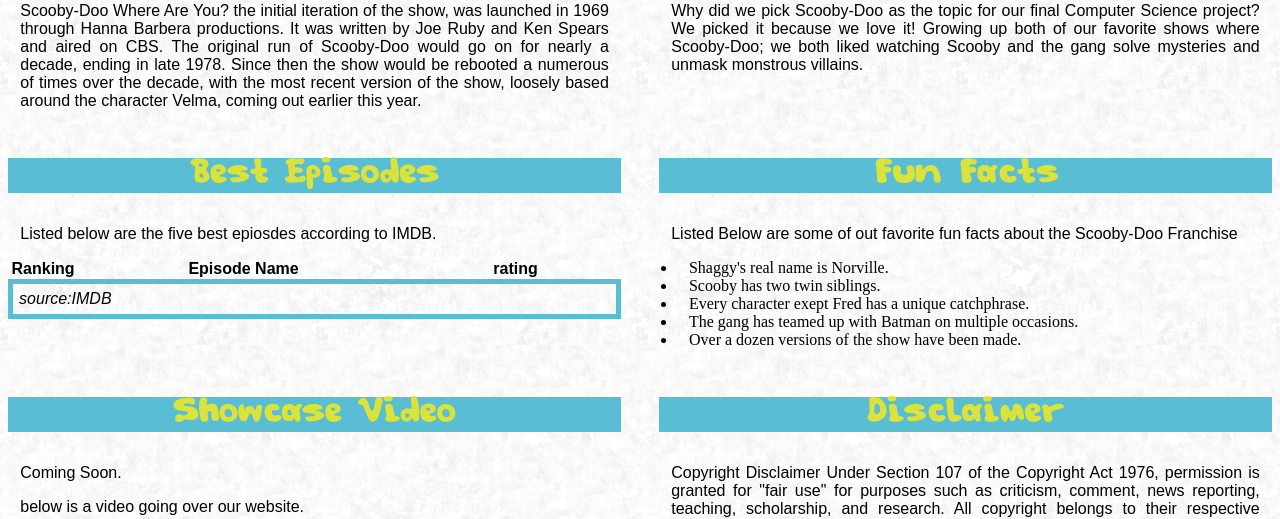
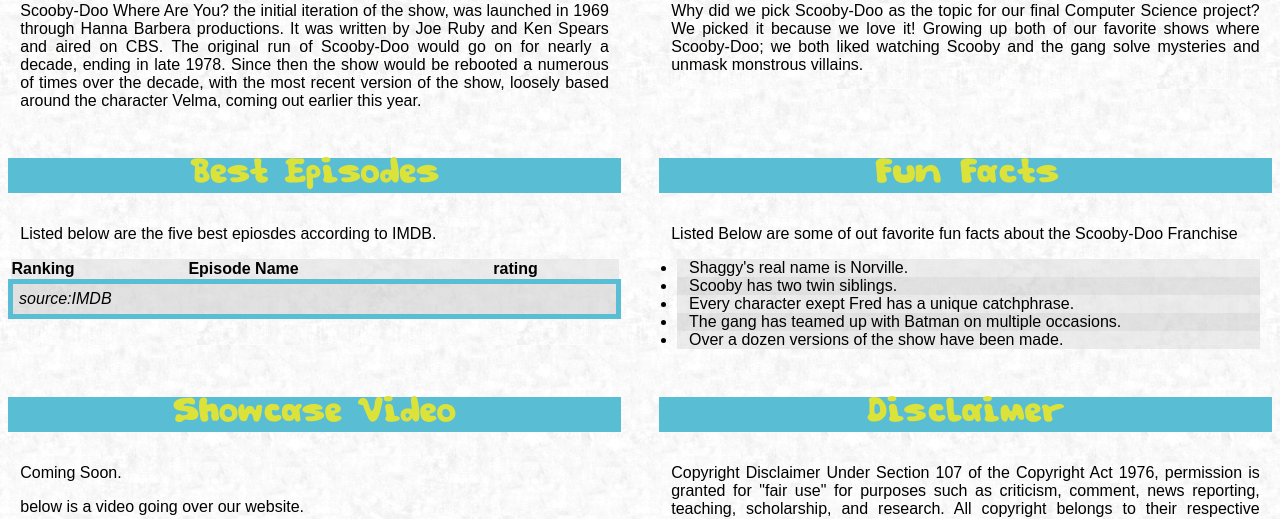
Before and after one commit to Jonas-Hemmett/Jonas-Hemmett-Rachel-Rose, a PHP site: page /index.php in a window 1280 px wide. Shown: the part 560-1079 px from the top of the page. Run offline with PHP 8.4, Linux system fonts and the light colour scheme; data that the repository does not hold is empty.

Commit message:
Final Project: Added alternating list and table colors

```diff
--- a/css/custom.css
+++ b/css/custom.css
@@ -102,7 +102,7 @@ h1 {
     transform: scale(1.05);
 }
 
-p, h4, th, td, pre {
+p, h4, th, td, pre, li, ol, ul {
     text-align: justify;
     font-family: Arial;
     font-size: var(--fontSize)
@@ -319,7 +319,15 @@ h4 {
     display:block;
 }
 
-p, pre, table, ul, li {
+p, pre, table, ul, li, ol {
     padding-left: 2%;
     padding-right: 2%;
 }
+
+li:nth-child(even), tr:nth-child(even) {
+    background-color: rgba(200,200,200,0.5);
+}
+
+li:nth-child(odd), tr:nth-child(odd) {
+    background-color: rgba(220, 220, 220,0.5);
+}
```
